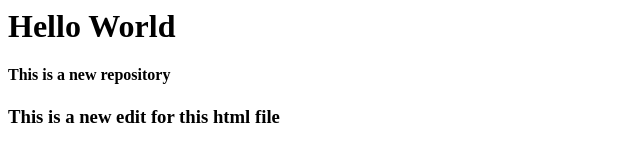
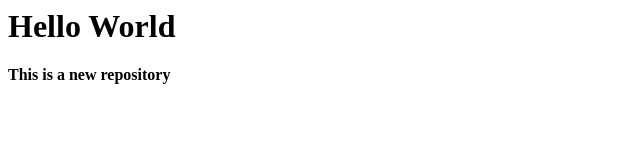
Before and after one commit to SaneethBanik/Testing_Git, a plain HTML site: page index.html in a window 1280 px wide. Shown: the whole page, without its empty margins (0-640 px from the left). Drawn offline with Linux system fonts and the light colour scheme.

Commit message:
Revert "new line added in html"
This reverts commit c3930b4fd94ab486a2c9396a40cbb35e75d6304d.

```diff
--- a/index.html
+++ b/index.html
@@ -1,3 +1,2 @@
 <h1> Hello World </h1>
 <h4> This is a new repository</h4>
-<h3> This is a new edit for this html file</h3>
```
